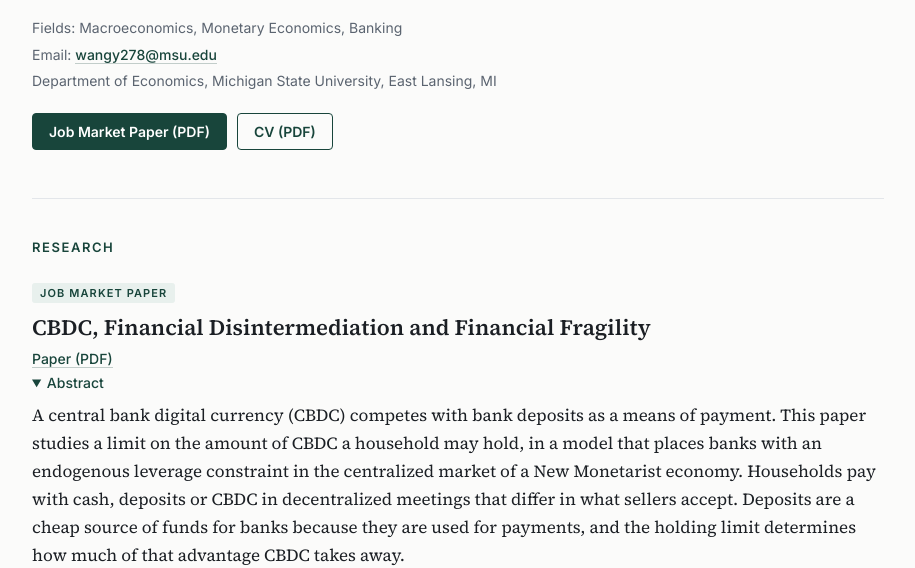
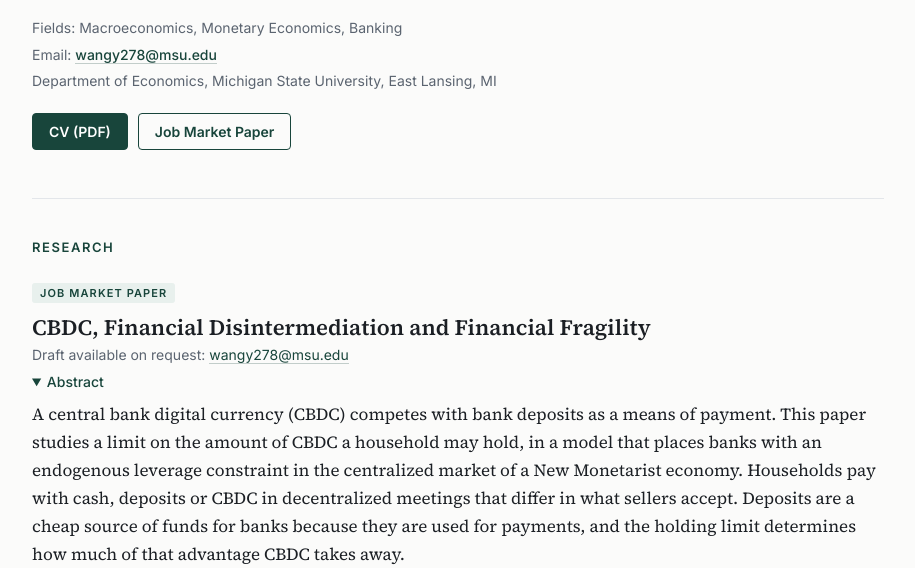
Before and after one commit to yi-wang-econ/yi-wang-econ.github.io, a plain HTML site: page index.html in a window 1280 px wide. Shown: the part 240-808 px from the top of the page, without its empty margins (182-1097 px from the left). Drawn offline with Linux system fonts and the light colour scheme.

Commit message:
Remove paper draft for now
Co-Authored-By: Claude Fable 5.2 <noreply@anthropic.com>
Claude-Session: https://claude.ai/code/session_01T33pSKki1Bs1qCope2Wy9x

```diff
--- a/index.html
+++ b/index.html
@@ -90,8 +90,8 @@
         Department of Economics, Michigan State University, East Lansing, MI
       </div>
       <div class="buttons">
-        <a class="btn primary" href="Wang_JMP.pdf">Job Market Paper (PDF)</a>
-        <a class="btn" href="Wang_CV.pdf">CV (PDF)</a>
+        <a class="btn primary" href="Wang_CV.pdf">CV (PDF)</a>
+        <a class="btn" href="#research">Job Market Paper</a>
       </div>
     </div>
   </header>
@@ -102,7 +102,7 @@
     <div class="paper">
       <span class="tag">Job Market Paper</span>
       <h3>CBDC, Financial Disintermediation and Financial Fragility</h3>
-      <div class="links"><a href="Wang_JMP.pdf">Paper (PDF)</a></div>
+      <div class="meta">Draft available on request: <a href="mailto:wangy278@msu.edu">wangy278@msu.edu</a></div>
       <details open>
         <summary>Abstract</summary>
         <p>A central bank digital currency (CBDC) competes with bank deposits as a means of payment. This paper studies a limit on the amount of CBDC a household may hold, in a model that places banks with an endogenous leverage constraint in the centralized market of a New Monetarist economy. Households pay with cash, deposits or CBDC in decentralized meetings that differ in what sellers accept. Deposits are a cheap source of funds for banks because they are used for payments, and the holding limit determines how much of that advantage CBDC takes away.</p>
```
Also changed, not shown: 1 other file.
